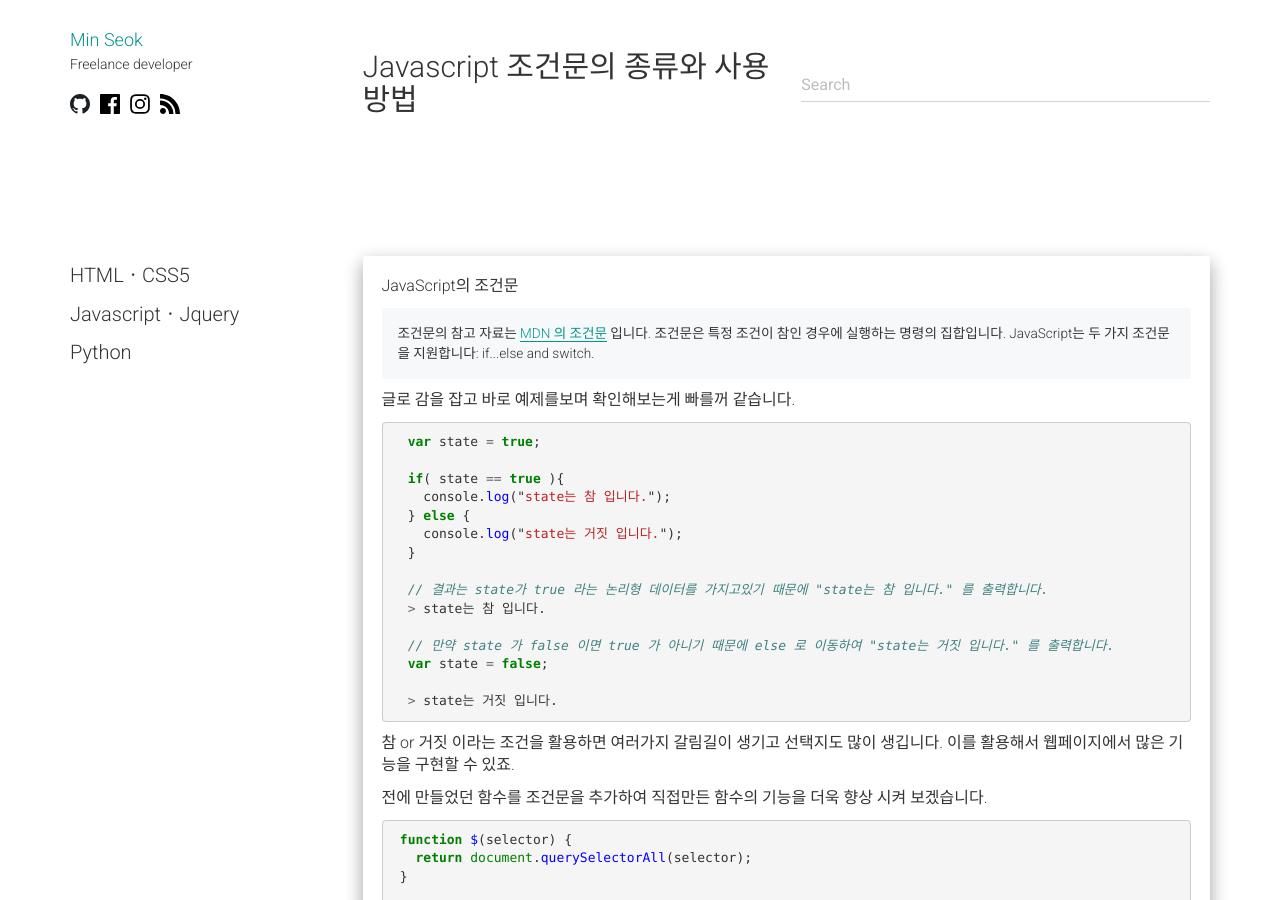
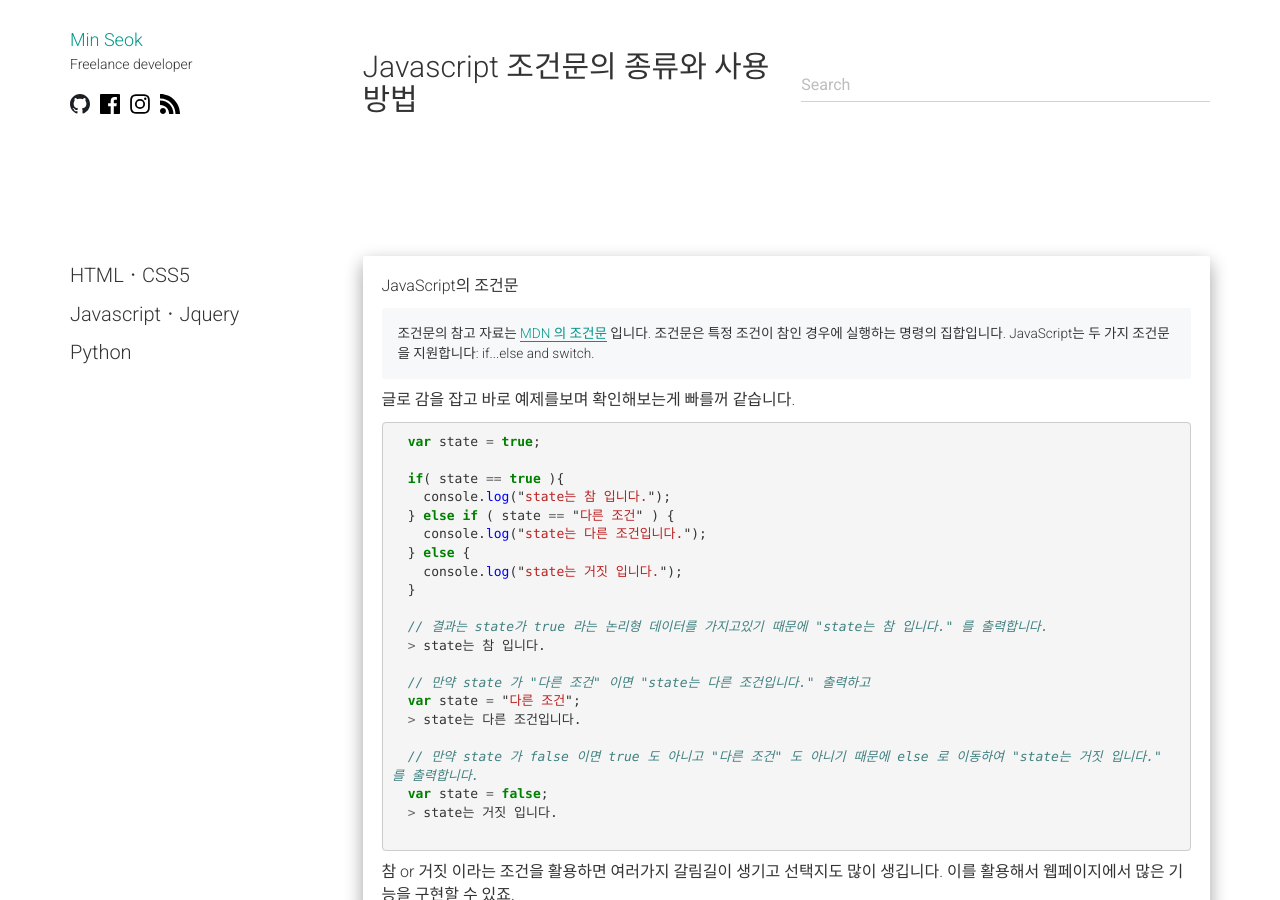
Before and after one commit to alalstjr/promote.github.io, a Jekyll site: the page built from _posts/2018-09-02-JavaScript 조건문의 종류와 사용방법.md, in a window 1280 px wide and 900 px high. Built offline with Jekyll 4.4.1, drawn with Linux system fonts in a browser that asks for light colours; nearby versions of some CDN libraries; our own code applies the rules of GitHub Pages for plain Markdown files; comment, search, counter and statistics services are not loaded.

Commit message:
Update 2018-09-02-JavaScript 조건문의 종류와 사용방법.md

```diff
--- a/_posts/2018-09-02-JavaScript 조건문의 종류와 사용방법.md
+++ b/_posts/2018-09-02-JavaScript 조건문의 종류와 사용방법.md
@@ -12,6 +12,8 @@ JavaScript의 조건문
 
   if( state == true ){
     console.log("state는 참 입니다.");
+  } else if ( state == "다른 조건" ) {
+    console.log("state는 다른 조건입니다.");
   } else {
     console.log("state는 거짓 입니다.");
   }
@@ -19,10 +21,14 @@ JavaScript의 조건문
   // 결과는 state가 true 라는 논리형 데이터를 가지고있기 때문에 "state는 참 입니다." 를 출력합니다.
   > state는 참 입니다.
 
-  // 만약 state 가 false 이면 true 가 아니기 때문에 else 로 이동하여 "state는 거짓 입니다." 를 출력합니다.
+  // 만약 state 가 "다른 조건" 이면 "state는 다른 조건입니다." 출력하고
+  var state = "다른 조건";
+  > state는 다른 조건입니다.
+
+  // 만약 state 가 false 이면 true 도 아니고 "다른 조건" 도 아니기 때문에 else 로 이동하여 "state는 거짓 입니다." 를 출력합니다.
   var state = false;
+  > state는 거짓 입니다.
 
-  > state는 거짓 입니다.
 {% endhighlight %}
 
 참 or 거짓 이라는 조건을 활용하면 여러가지 갈림길이 생기고 선택지도 많이 생깁니다.
```
